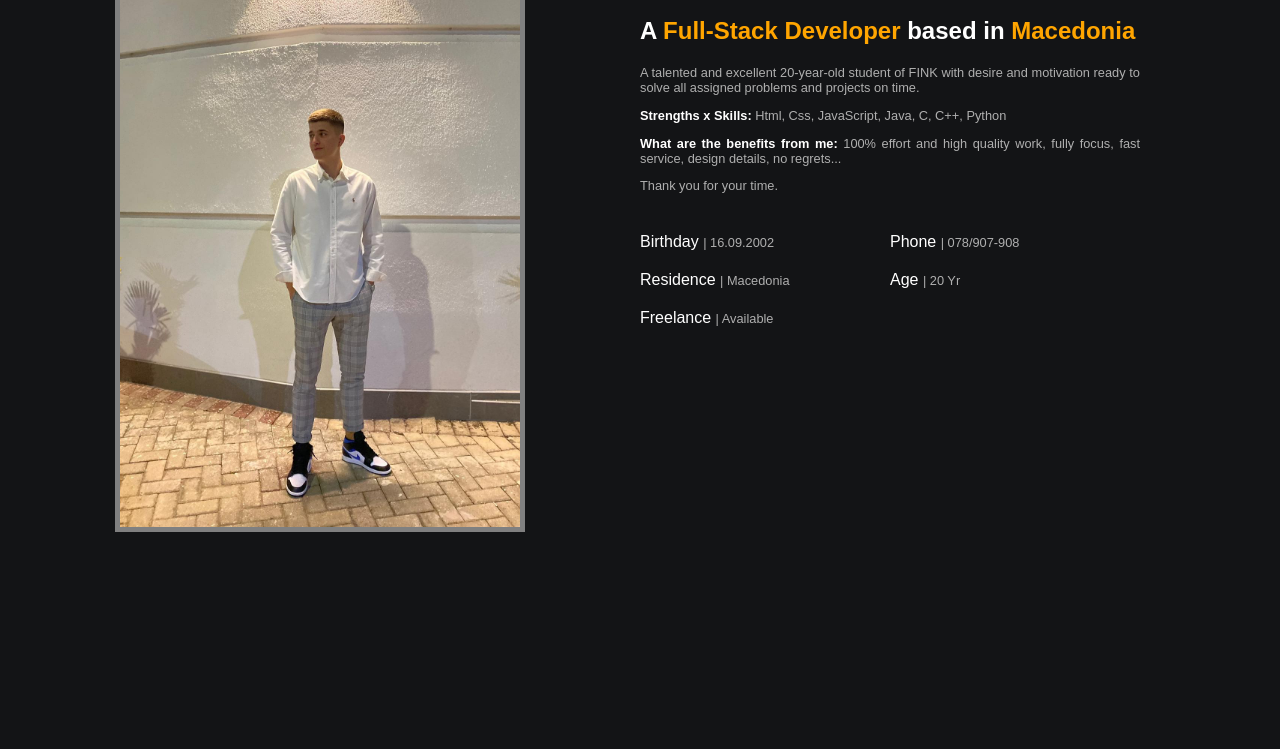
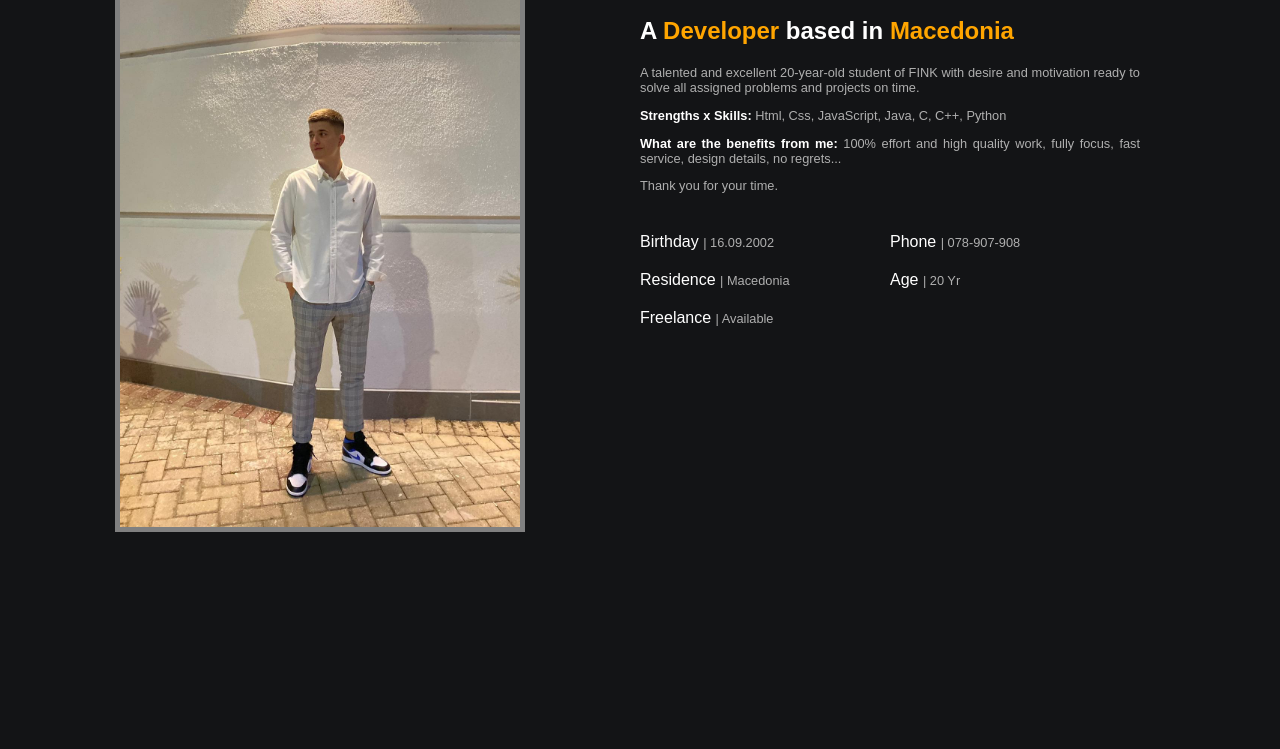
Before and after one commit to filipetkovski/Personal, a plain HTML site: page index.html in a window 1280 px wide. Shown: the part 958-1707 px from the top of the page. Drawn offline with Linux system fonts and the light colour scheme.

Commit message:
Add files via upload

```diff
--- a/index.html
+++ b/index.html
@@ -65,7 +65,7 @@
 
         <div class="info">
             <h1>Filip Petkovski</h1>
-            <h3>A <span>Full-Stack Developer</span> based in <span>Macedonia</span></h3>
+            <h3>A <span>Developer</span> based in <span>Macedonia</span></h3>
             <p>A talented and excellent 20-year-old student of FINK with desire and motivation ready to solve all assigned problems and projects on time.</p>
             <p><span style="color: white; font-weight: bold;">Strengths x Skills:</span> Html, Css, JavaScript, Java, C, C++, Python</p>
             <p><span style="color: white; font-weight: bold;">What are the benefits from me:</span> 100% effort and high quality work, fully focus, fast service, design details, no regrets...
@@ -73,7 +73,7 @@
             <p>Thank you for your time.</p>
             <div class="about">
                 <div>Birthday <span>| 16.09.2002</span></div>
-                <div>Phone <span>| 078/907-908</span></div>
+                <div>Phone <span>| 078-907-908</span></div>
                 <div>Residence <span>| Macedonia</span></div>
                 <div>Age <span>| 20 Yr</span></div>
                 <div>Freelance <span>| Available</span></div>
```
